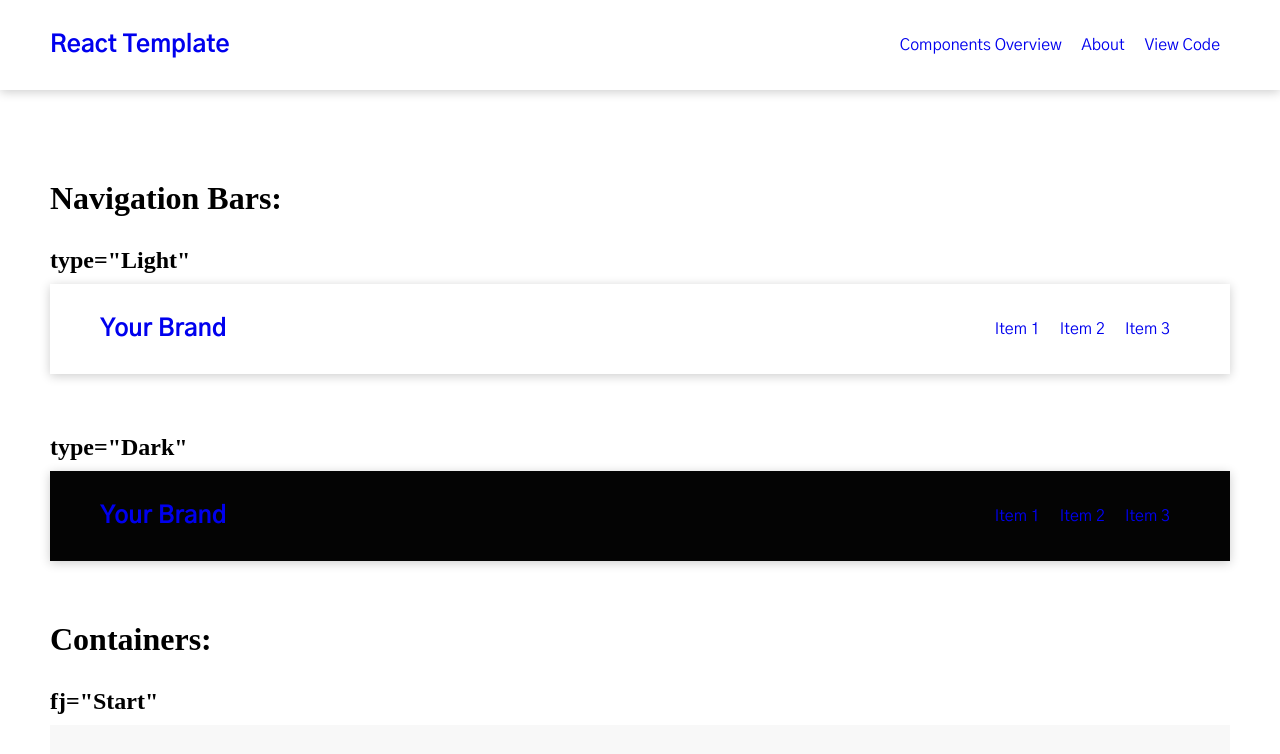
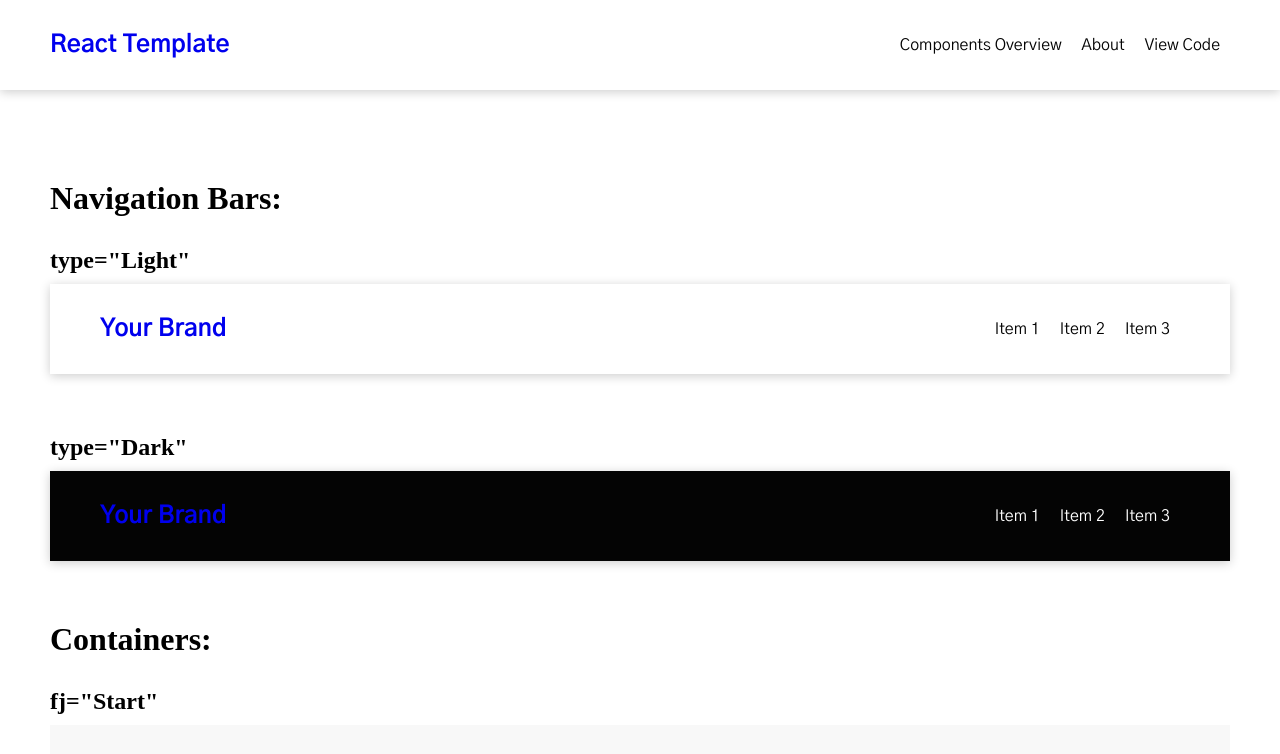
Before and after one commit to mattczencz/react-template, a React (Create React App) app: page /overview in a window 1280 px wide. Shown: the top 754 px of the page. Built offline with nearby package versions, Linux system fonts and the light colour scheme.

Commit message:
Updated nav item hover, active, and link

```diff
--- a/src/styles/NavBars.js
+++ b/src/styles/NavBars.js
@@ -37,10 +37,16 @@ export const NavItems = styled.div `
 export const NavItem = styled(Link) `
     text-decoration: none;
     margin: 0 10px;
+    &:link{
+        color: inherit;
+    }
+    &:hover{
+        color: #473335;
+    }
     &:visited{
         color: inherit;
     }
     &:active {
-        color: grey;
+        color: #B0413E;
     }
 `
```
